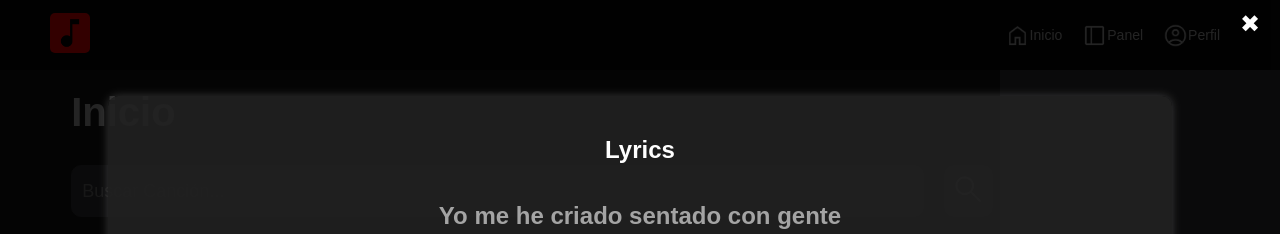
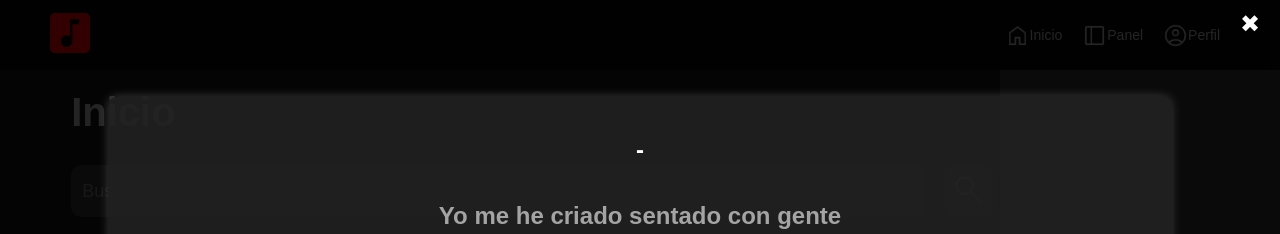
Before and after one commit to samunv/proyecto-react-spring, a React (Vite) app in the folder redproducer-app/: page / in a window 1280 px wide. Both pictures are taken after a click on the button 1209 px from the left and 644 px from the top of the page. Shown: the top 234 px of the page. Built offline with nearby package versions, Linux system fonts and the light colour scheme.

Commit message:
Mejora del componente ModalLyrics

```diff
--- a/redproducer-app/src/components/ModalLyrics.jsx
+++ b/redproducer-app/src/components/ModalLyrics.jsx
@@ -1,12 +1,12 @@
 import React from "react";
 import "../css/ModalLyrics.css";
 
-const ModalLyrics = ({ letra, onClose }) => {
+const ModalLyrics = ({ letra, onClose, titulo, artista}) => {
   return (
     <div className="modal-overlay">
       <div className="modal-content">
         <button className="cerrar-modal" onClick={onClose}>✖</button>
-        <h2 className="titulo-modal">Lyrics</h2>
+        <h2 className="titulo-modal">{titulo} - {artista}</h2>
         <div className="lyrics-container">
           {letra.map((linea, i) => (
             <p key={i} className="lyrics-line">{linea.texto}</p>
```
